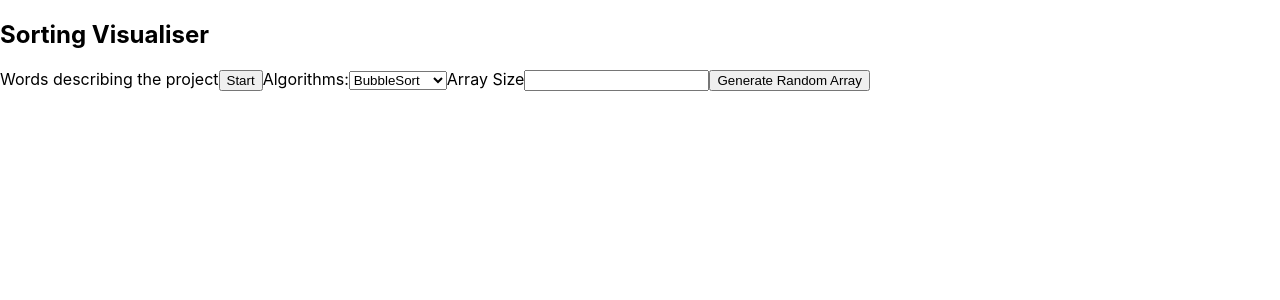
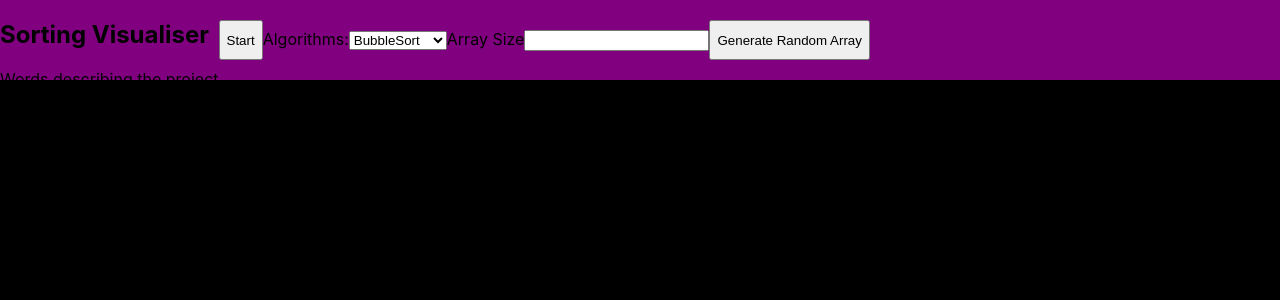
Before and after one commit to TaiyeI/SortingVisualiser, a React (Create React App) app: page / in a window 1280 px wide. Shown: the top 300 px of the page. Built offline with nearby package versions, Linux system fonts and the light colour scheme.

Commit message:
Aesthetic update

```diff
--- a/src/SortingVisualer/SortingArray.css
+++ b/src/SortingVisualer/SortingArray.css
@@ -1,6 +1,6 @@
 .divbar{
     background: black;
-    max-height: 50vh;
+    height: 90vh;
 
 
 }
--- a/src/SortingVisualer/SortingArray.js
+++ b/src/SortingVisualer/SortingArray.js
@@ -22,9 +22,7 @@ function SortingArray(props){
 
     //console.log(props.DataArray);
     return(
-        <div>
-            <div className="divbar">{CreateDivs()}</div>
-        </div>
+        <div className="divbar">{CreateDivs()}</div>
     )
 
 
--- a/src/SortingVisualer/SortingVis.css
+++ b/src/SortingVisualer/SortingVis.css
@@ -0,0 +1,17 @@
+
+.OptionsMenu{
+    height: 10vh;
+    display: flex;
+    flex-direction: row;
+    background-color: purple;
+
+}
+
+button{
+    height: 5vh;
+}
+
+.Interactables{
+    height: 5vh;
+    margin-top: 2.5vh;
+}
--- a/src/SortingVisualer/SortingVis.js
+++ b/src/SortingVisualer/SortingVis.js
@@ -1,5 +1,6 @@
 import React, {useState} from 'react';
 import SortingArray from './SortingArray'
+import './SortingVis.css'
 
 function SortingVis(){
 
@@ -45,7 +46,7 @@ function SortingVis(){
 
     }
     const RunAlgorithm = () => {
-        if (currentAlgorithm == "BubbleSort"){
+        if (currentAlgorithm === "0"){
             BubbleSort()
         }
         else{
@@ -85,8 +86,12 @@ function SortingVis(){
 
     return(
         <div>
+            <div className="OptionsMenu">
+                    <div>
                         <h2>Sorting Visualiser</h2>
-            <p1>Words describing the project</p1>
+                        <p>Words describing the project</p>
+                    </div>
+                    <div className="Interactables">
                         <button onClick={RunAlgorithm}>Start</button>
                         <label>Algorithms:</label>
                         <select onChange={(event) => ChangeAlgorithm(event.target.value)}
@@ -99,8 +104,8 @@ function SortingVis(){
                         <label>Array Size</label>
                         <input type="text" onChange={e => {arraychange(e.target.value)}}></input>
                         <button onClick={RandomArray}>Generate Random Array</button>
-
-
+                    </div>
+            </div>
             <SortingArray  DataArray={DataArray}  checkcolour={checkcolour} sortedColour={sortedColour}/>
 
         </div>
```
Also changed, not shown: 1 other file (tests, documents, lock files or other folders). Lines whose indentation alone changed are shown as unchanged.
